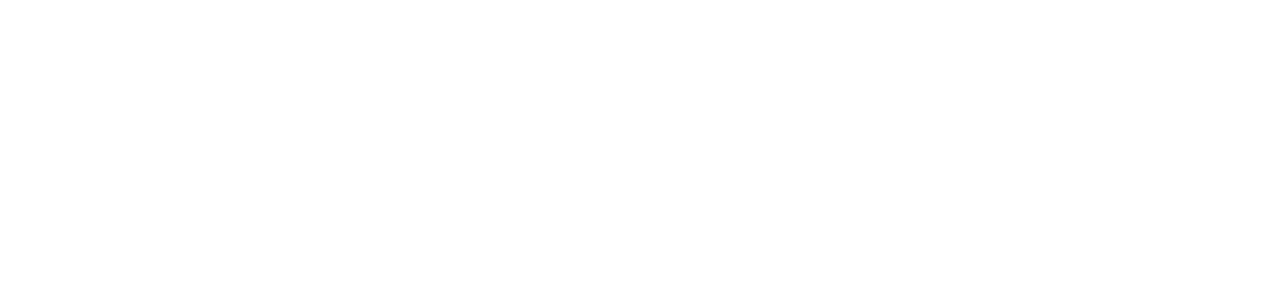
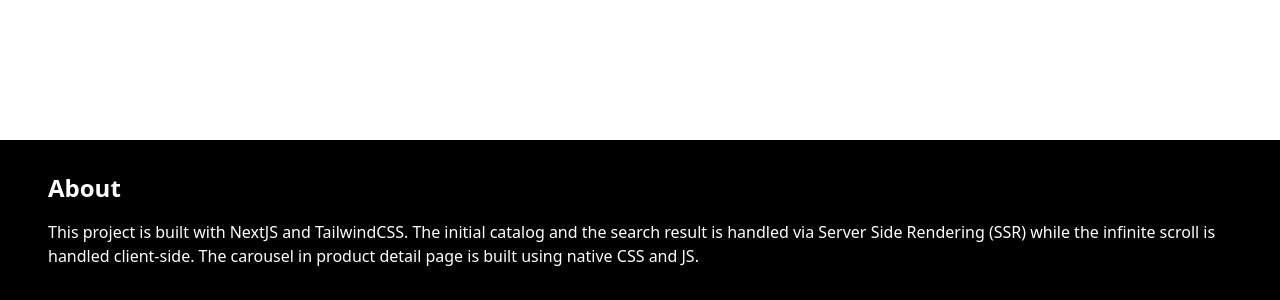
Before and after one commit to fransedor/catalog-evermos, a Next.js app: page / in a window 1280 px wide. Shown: the part 733-1033 px from the top of the page. Before the commit the page ends 873 px from the top, so only its background shows below. Built offline with nearby package versions, Linux system fonts and the light colour scheme; no server answers.

Commit message:
added footer

```diff
--- /dev/null
+++ b/components/Footer.tsx
@@ -0,0 +1,18 @@
+import React from "react";
+
+const Footer = () => {
+  return (
+    <footer id="about" className="w-full bg-black text-white">
+      <div className="container mx-auto py-6 px-8 sm:py-8 sm:px-12 flex flex-col gap-4">
+        <p className="text-2xl font-bold">About</p>
+        <p>
+          This project is built with NextJS and TailwindCSS. The initial catalog and the search
+          result is handled via Server Side Rendering (SSR) while the infinite scroll is handled
+          client-side. The carousel in product detail page is built using native CSS and JS.
+        </p>
+      </div>
+    </footer>
+  );
+};
+
+export default Footer;
--- a/components/ProductCard.tsx
+++ b/components/ProductCard.tsx
@@ -5,7 +5,7 @@
 
 const ProductCard = ({ id, title, images, price }: Product) => {
   return (
-    <Link href={`/${id}`} key={id} className="bg-white shadow-md rounded-lg overflow-hidden">
+    <Link href={`/${id}`} key={id} className="bg-white shadow-md rounded-lg overflow-hidden hover:scale-105 relative z-40">
 			{/* Intentionally not using next/image Image because the source of the ima */}
       <img
         // The returned image field will be a stringified 1 item array of link
--- a/pages/index.tsx
+++ b/pages/index.tsx
@@ -8,6 +8,8 @@
 import useInView from "@/utils/hooks/useInView";
 import { useRouter } from "next/router";
 import fetcherWithSearchParams from "@/services/fetcherWithSearchParams";
+import Footer from "@/components/Footer";
+import Head from "next/head";
 
 const inter = Inter({ subsets: ["latin"] });
 
@@ -50,12 +52,15 @@
 
   return (
     <>
+      <Head>
+        <title>Catalog</title>
+      </Head>
       <main
         className={`flex min-h-screen flex-col items-center sm:px-24 sm:py-12 p-6 gap-6 ${inter.className}`}
       >
         <h1 className="text-3xl font-bold">Browse Our Products</h1>
         <SearchBar />
-        <div className="grid grid-cols-1 sm:grid-cols-2 md:grid-cols-3 lg:grid-cols-4 gap-6 max-h-[700px] overflow-auto hide-scrollbar">
+        <div className="grid grid-cols-1 sm:grid-cols-2 md:grid-cols-3 lg:grid-cols-4 gap-6 max-h-[700px] max-w-[1000px] overflow-x-visible overflow-y-auto hide-scrollbar">
           {productList.map((product) => (
             <ProductCard key={product.id} {...product} />
           ))}
@@ -69,6 +74,7 @@
           )}
         </div>
       </main>
+      <Footer />
     </>
   );
 }
--- a/styles/globals.css
+++ b/styles/globals.css
@@ -9,8 +9,10 @@
 
 /* Hide scrollbar for IE, Edge and Firefox */
 .hide-scrollbar {
-  -ms-overflow-style: none;  /* IE and Edge */
-  scrollbar-width: none;  /* Firefox */
+	-ms-overflow-style: none;
+	/* IE and Edge */
+	scrollbar-width: none;
+	/* Firefox */
 }
 
 .loading-spinner {
@@ -24,10 +26,15 @@
 	animation: rotation 1s linear infinite;
 }
 
+* {
+	scroll-behavior: smooth;
+}
+
 @keyframes rotation {
 	0% {
 		transform: rotate(0deg);
 	}
+
 	100% {
 		transform: rotate(360deg);
 	}
```
Lines whose indentation alone changed are shown as unchanged.
